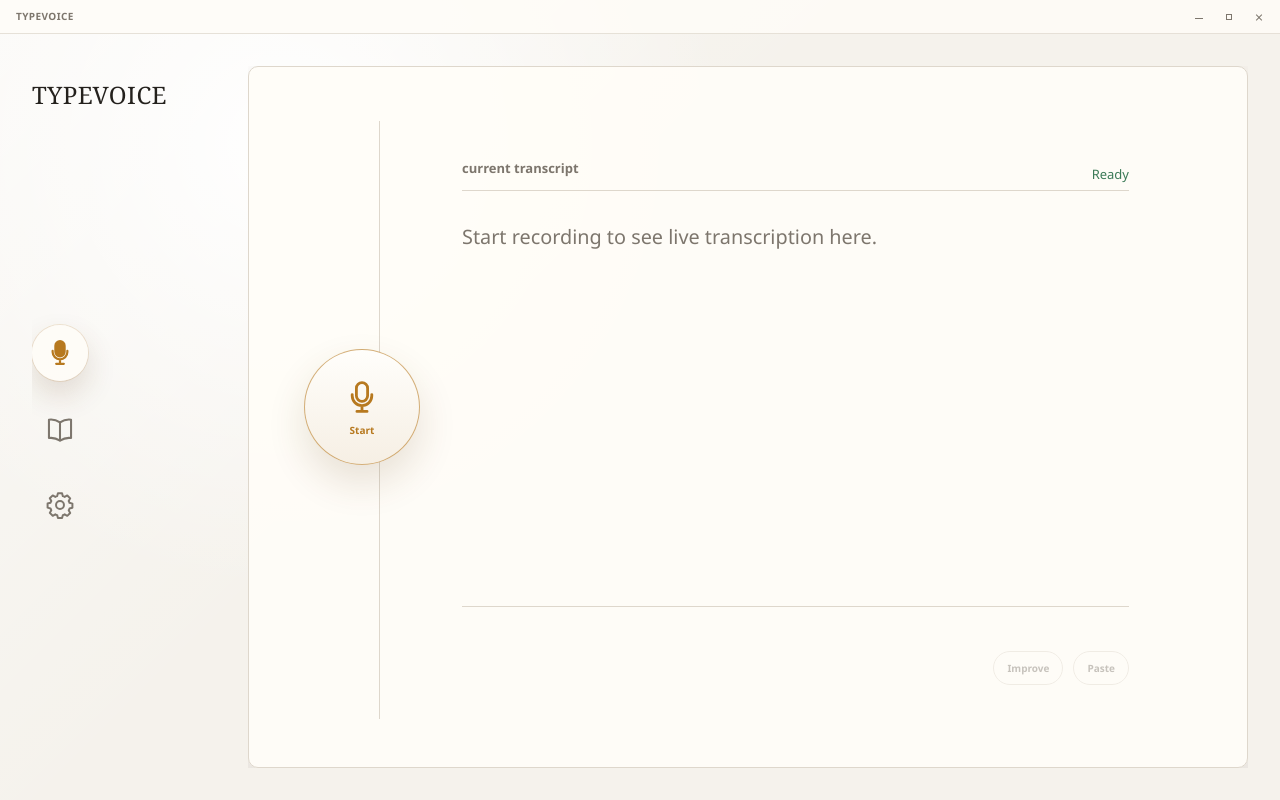
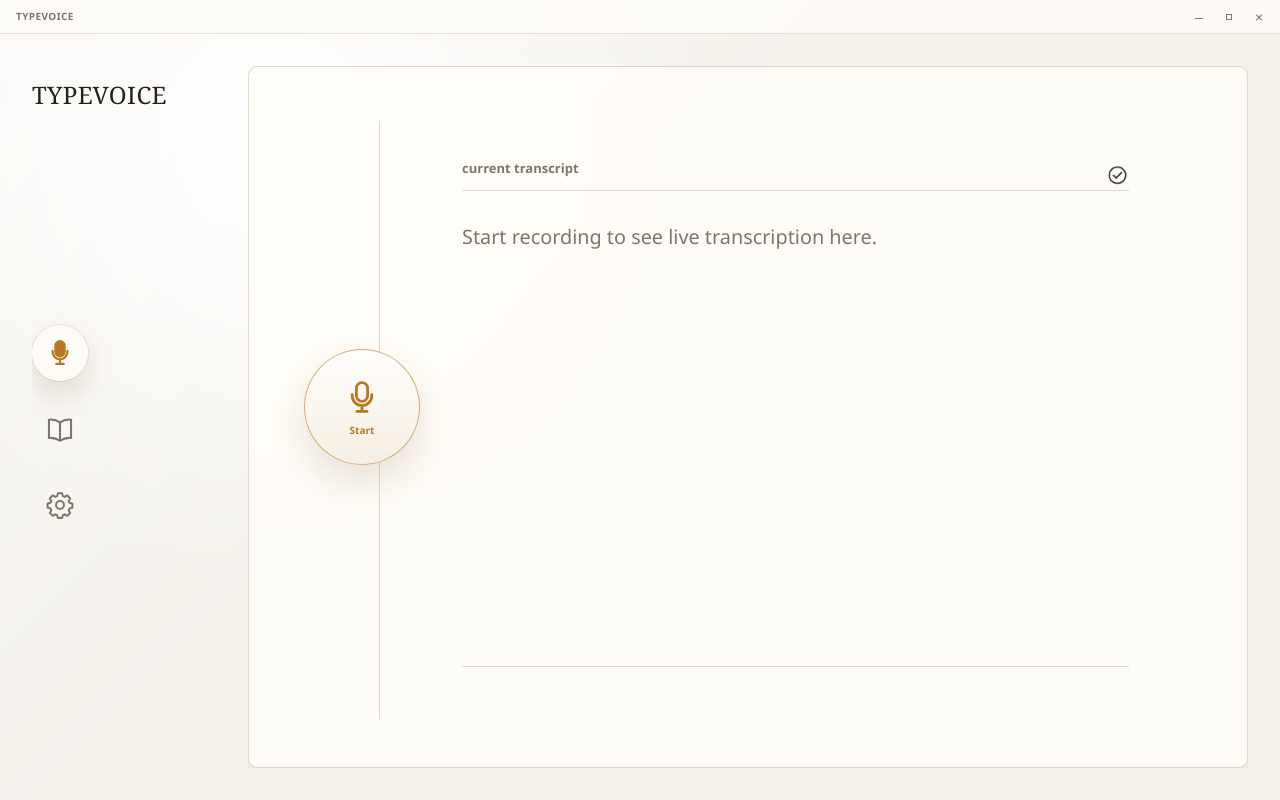
Before and after one commit to JiaJunDeng5930/TypeVoice, a React (Vite) app in the folder apps/desktop/: page / in a window 1280 px wide. Built offline with nearby package versions, Linux system fonts and the light colour scheme.

Commit message:
style(ui): replace transcript status text with icons

```diff
--- a/apps/desktop/src/screens/MainScreen.tsx
+++ b/apps/desktop/src/screens/MainScreen.tsx
@@ -8,6 +8,7 @@ import { buildDiagnostic, buildUiEventDiagnostic, userMessageFromDiagnostic } fr
 import {
   EMPTY_WORKFLOW_VIEW,
   primaryActionLabel,
+  statusLabelFromPhase,
   workflowPhaseName,
   workflowViewFromPayload,
 } from "../domain/workflowView";
@@ -273,6 +274,7 @@ export function MainScreen({
   const hint = primaryActionLabel(workflow.primaryLabel || "START");
   const streamText = phase === "recording" || phase === "transcribing" ? liveTranscript : "";
   const statusLabel = phase === "idle" ? "" : hint;
+  const resultStatusLabel = statusLabelFromPhase(phase);
   const diagnosticMessage = userMessageFromDiagnostic(workflow.diagnosticCode, workflow.diagnosticLine);
 
   return (
@@ -306,7 +308,11 @@ export function MainScreen({
       <div className="resultSheet">
         <div className="resultHeader">
           <div className="sectionTitle">current transcript</div>
-          <span className="resultStatus">Ready</span>
+          <span
+            className={`resultStatusIcon status-${phase}`}
+            aria-label={resultStatusLabel}
+            title={resultStatusLabel}
+          />
         </div>
 
         <div className="streamCanvas" aria-live="polite">
@@ -320,25 +326,6 @@ export function MainScreen({
           aria-hidden={!workflow.diagnosticLine}
         >
           {diagnosticMessage || ""}
-        </div>
-
-        <div className="mainActions">
-          <button
-            type="button"
-            className="mainActionButton"
-            onClick={() => void sendWorkflowCommand("rewriteLast")}
-            disabled={true}
-          >
-            Improve
-          </button>
-          <button
-            type="button"
-            className="mainActionButton"
-            onClick={() => void sendWorkflowCommand("insertLast")}
-            disabled={true}
-          >
-            Paste
-          </button>
         </div>
       </div>
     </div>
--- a/apps/desktop/src/styles/app.css
+++ b/apps/desktop/src/styles/app.css
@@ -363,7 +363,7 @@ button {
 .resultSheet {
   min-height: 0;
   display: grid;
-  grid-template-rows: auto 1fr auto auto;
+  grid-template-rows: auto 1fr auto;
   border-left: 1px solid var(--border);
   padding: 38px 54px 34px 82px;
   overflow: hidden;
@@ -375,10 +375,51 @@ button {
   justify-content: space-between;
 }
 
-.resultStatus {
-  color: var(--ok);
-  font-size: 13px;
-  letter-spacing: 0;
+.resultStatusIcon {
+  width: 26px;
+  height: 26px;
+  flex: 0 0 26px;
+  background-image: url("../assets/workflow-status-icons.png");
+  background-repeat: no-repeat;
+  background-size: 300% 300%;
+  opacity: 0.82;
+  cursor: help;
+}
+
+.resultStatusIcon.status-idle {
+  background-position: 0 0;
+}
+
+.resultStatusIcon.status-recording {
+  background-position: 50% 0;
+}
+
+.resultStatusIcon.status-transcribing {
+  background-position: 100% 0;
+}
+
+.resultStatusIcon.status-transcribed {
+  background-position: 0 50%;
+}
+
+.resultStatusIcon.status-rewriting {
+  background-position: 50% 50%;
+}
+
+.resultStatusIcon.status-rewritten {
+  background-position: 100% 50%;
+}
+
+.resultStatusIcon.status-inserting {
+  background-position: 0 100%;
+}
+
+.resultStatusIcon.status-cancelled {
+  background-position: 50% 100%;
+}
+
+.resultStatusIcon.status-failed {
+  background-position: 100% 100%;
 }
 
 .streamCanvas {
@@ -416,14 +457,6 @@ button {
   color: var(--danger);
 }
 
-.mainActions {
-  display: flex;
-  justify-content: flex-end;
-  gap: 10px;
-  padding-top: 26px;
-}
-
-.mainActionButton,
 .pxBtn {
   appearance: none;
   min-height: 34px;
@@ -438,8 +471,6 @@ button {
   letter-spacing: 0;
 }
 
-.mainActionButton:hover:not(:disabled),
-.mainActionButton:focus-visible:not(:disabled),
 .pxBtn:hover:not(:disabled),
 .pxBtn:focus-visible:not(:disabled) {
   color: var(--accent);
@@ -447,7 +478,6 @@ button {
   outline: none;
 }
 
-.mainActionButton:disabled,
 .pxBtn:disabled {
   opacity: 0.42;
   cursor: not-allowed;
```
Also changed, not shown: apps/desktop/src/assets/workflow-status-icons.png (added).
